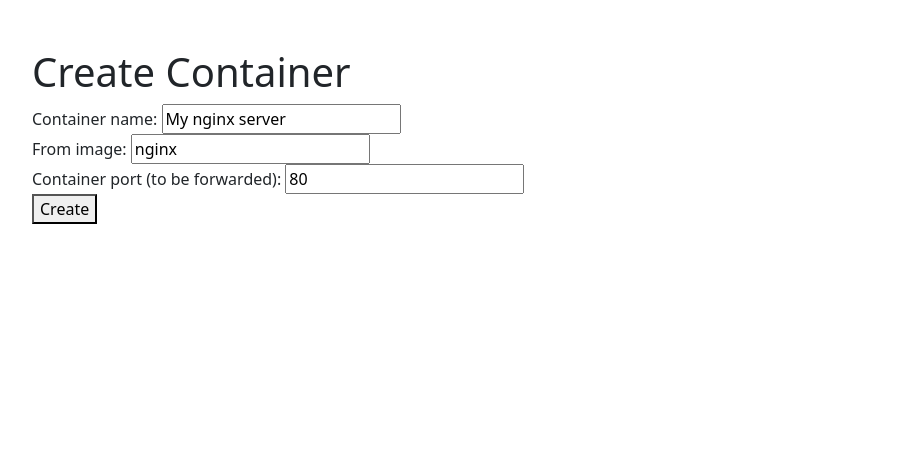
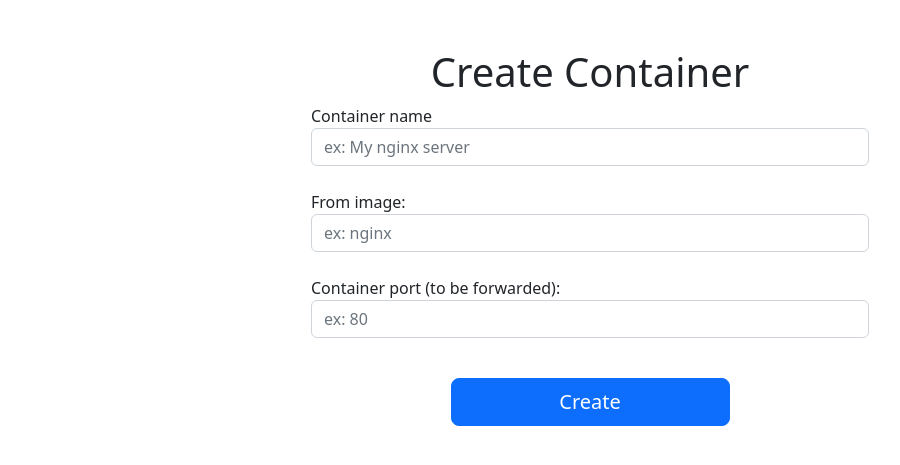
Before and after one commit to lc-at/dockurr, a Flask app: page /create-container in a window 1280 px wide. Shown: the part 56-521 px from the top of the page, without its empty margins (50-950 px from the left). Run offline with Flask 3, Linux system fonts and the light colour scheme; the visitor is signed in with stand-in values (Sample User, id 1).

Commit message:
update UI

```diff
--- a/dockurr/templates/create_container.html
+++ b/dockurr/templates/create_container.html
@@ -3,17 +3,23 @@
 {% block title %}Create Container}{% endblock %}
 
 {% block container %}
-<h1>Create Container</h1>
-<form method="post">
-  <label>Container name:</label>
-  <input type="text" name="name" value="My nginx server" required />
+<form method="post" class="d-flex justify-content-center flex-column align-items-center h-100" method="post">
+  <h1>Create Container</h1>
+  <div class="col-6">
+    <label>Container name</label>
+    <input type="text" name="name" placeholder="ex: My nginx server" class="form-control" required />
+    <br />
+  </div>
+  <div class="col-6">
+    <label>From image:</label>
+    <input type="text" name="image" placeholder="ex: nginx" class="form-control" required />
+    <br />
+  </div>
+  <div class="col-6">
+  <label>Container port (to be forwarded):</label>
+  <input type="number" name="container_port" placeholder="ex: 80" class="form-control" required />
   <br />
-  <label>From image:</label>
-  <input type="text" name="image" value="nginx" required />
-  <br />
-  <label>Container port (to be forwarded):</label>
-  <input type="number" name="container_port" value="80" required />
-  <br />
-  <button type="submit">Create</button>
+  </div>
+  <button type="submit" class="my-3 w-25 btn btn-primary btn-lg">Create</button>
 </form>
 {% endblock %}
```
Also changed, not shown: dockurr/templates/dashboard.html (+10 -8 lines), dockurr/image/dockurrr.svg (added).
